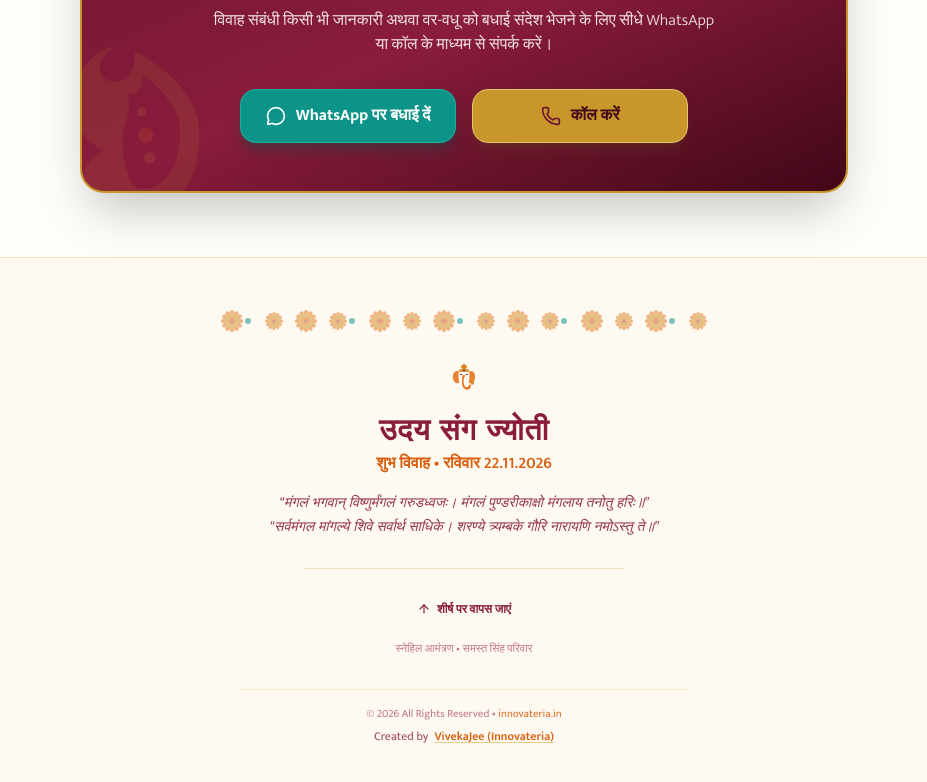
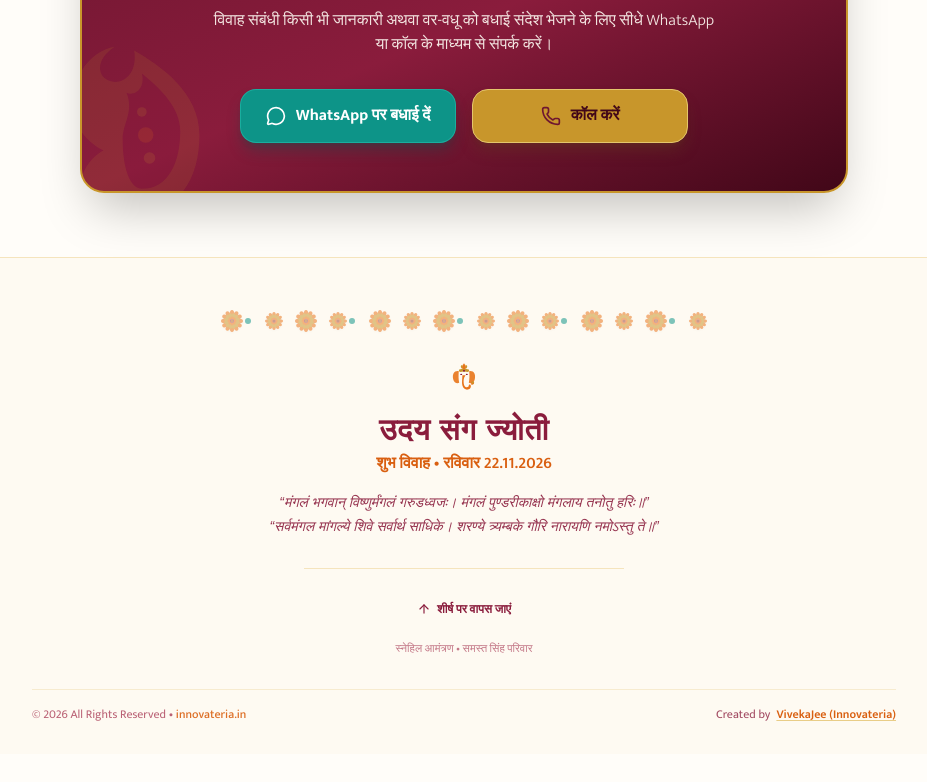
Before and after one commit to Vnjvibhash/Hindi-Wedding-Invitation-Website, a Next.js app: page / in a window 1280 px wide. Shown: the part 7865-8647 px from the top of the page, without its empty margins (176-1103 px from the left). After the commit the page ends 8619 px from the top, so only its background shows below. Built offline with nearby package versions, Linux system fonts and the light colour scheme; a web font is replaced by a local one.

Commit message:
style: horizontally align copyright and created by section with space in between in footer

```diff
--- a/src/components/Footer.tsx
+++ b/src/components/Footer.tsx
@@ -1,10 +1,10 @@
 import React from "react";
-import { GaneshMotif, DiyaMotif, MarigoldGarland } from "./Motifs";
-import { Heart, ArrowUp } from "lucide-react";
+import { GaneshMotif, MarigoldGarland } from "./Motifs";
+import { ArrowUp } from "lucide-react";
 
 export const Footer: React.FC = () => {
   return (
-    <footer className="pt-12 pb-24 sm:pb-12 bg-cream-200 dark:bg-darkbg-950 border-t border-gold-400/30 text-center relative overflow-hidden transition-colors">
+    <footer className="pt-12 pb-24 sm:pb-8 bg-cream-200 dark:bg-darkbg-950 border-t border-gold-400/30 text-center relative overflow-hidden transition-colors">
       <div className="max-w-4xl mx-auto px-4 flex flex-col items-center">
         {/* Festive Marigold Garland */}
         <MarigoldGarland className="mb-6 opacity-75" />
@@ -44,20 +44,21 @@ export const Footer: React.FC = () => {
           स्नेहिल आमंत्रण • समस्त सिंह परिवार
         </p>
 
-        {/* Creator Attribution & Copyright */}
-        <div className="mt-8 pt-4 border-t border-gold-400/20 w-full max-w-md flex flex-col items-center gap-1.5 text-xs text-maroon-800/80 dark:text-cream-300/80">
-          <p className="text-[11px] text-maroon-700/60 dark:text-gold-400/60">
+        {/* Creator Attribution & Copyright - Horizontally Aligned with Space In Between */}
+        <div className="mt-8 pt-4 border-t border-gold-400/20 w-full flex flex-col sm:flex-row items-center justify-between gap-3 text-xs text-maroon-800/80 dark:text-cream-300/80">
+          <p className="text-[11px] sm:text-xs text-maroon-700/70 dark:text-gold-400/70 order-2 sm:order-1">
             © 2026 All Rights Reserved •{" "}
             <a
               href="https://innovateria.in"
               target="_blank"
               rel="noopener noreferrer"
-              className="hover:underline text-saffron-600/90 dark:text-gold-400/90"
+              className="hover:underline text-saffron-600/90 dark:text-gold-400/90 font-medium"
             >
               innovateria.in
             </a>
           </p>
-          <p className="flex items-center gap-1.5">
+
+          <p className="flex items-center gap-1.5 order-1 sm:order-2">
             <span>Created by</span>
             <a
               href="https://innovateria.in"
```
